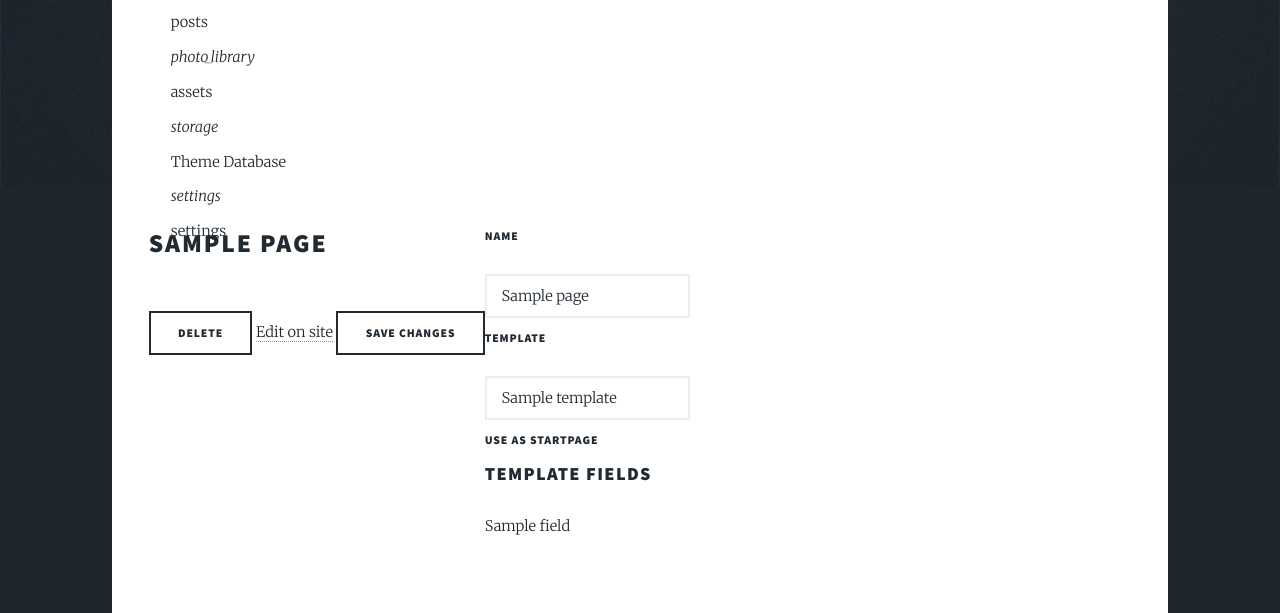
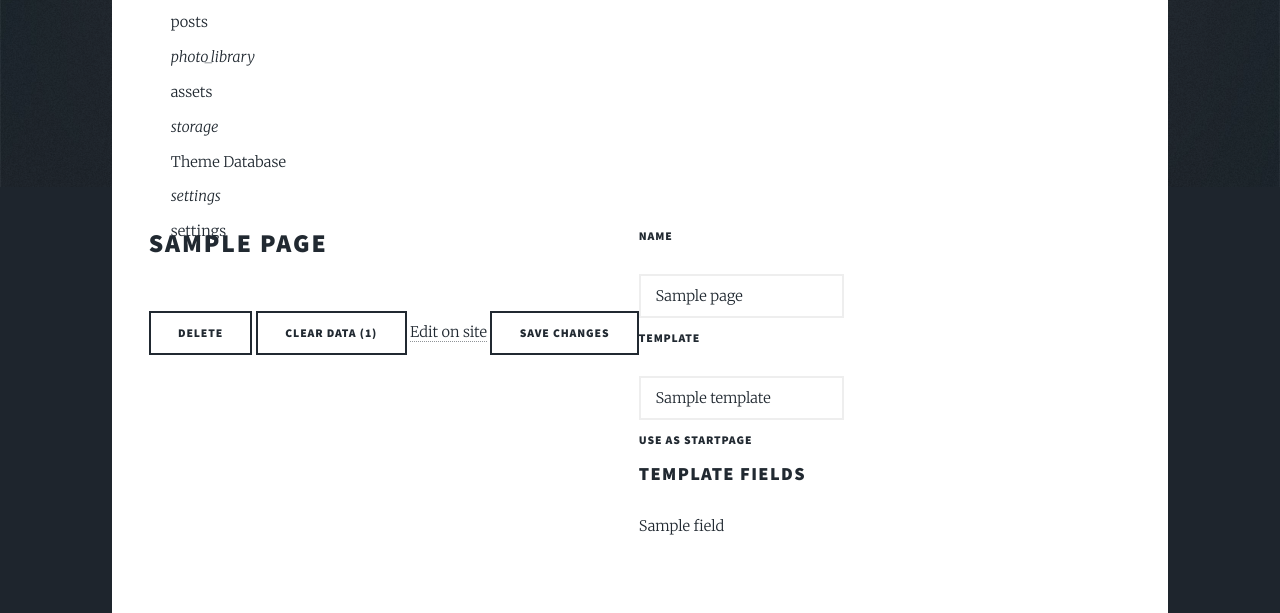
Before and after one commit to sebbekarlsson/nilms, a Python web app: template nilms/templates/admin/page.html in a window 1280 px wide. Shown: the part 613-1226 px from the top of the page. Run offline with Jinja, Linux system fonts and the light colour scheme; the template is opened without the code that fills it: most values are stand-ins (such as "Sample title", 1, 10 or a date in 2020).

Commit message:
be able to clear page.data, closes #19

```diff
--- a/nilms/templates/admin/page.html
+++ b/nilms/templates/admin/page.html
@@ -8,6 +8,7 @@
             <section class='from-right'>
                 {% if page %}
                     <input type='submit' name='delete' class='btn' value='Delete'/>
+                    <input type='submit' name='delete-data' class='btn' value='Clear Data ({{ page.data.keys() | length }})'/>
                     <a href='/{{ page.name }}' class='btn btn-primary'>Edit on site</a>
                 {% endif %}
                 <input type='submit' name='submit' class='btn btn-ok' value='Save Changes'/>
--- a/nilms/views/admin.py
+++ b/nilms/views/admin.py
@@ -80,6 +80,11 @@ def show_page(page_id):
         if request.form.get('delete'):
             page.delete()
             return redirect('/admin/pages')
+
+        if page:
+            if request.form.get('delete-data'):
+                page.update(data={})
+                page = PageFacade.get(id=ObjectId(page_id))
 
         if request.form.get('submit'):
             name = request.form.get('page-name')
```
